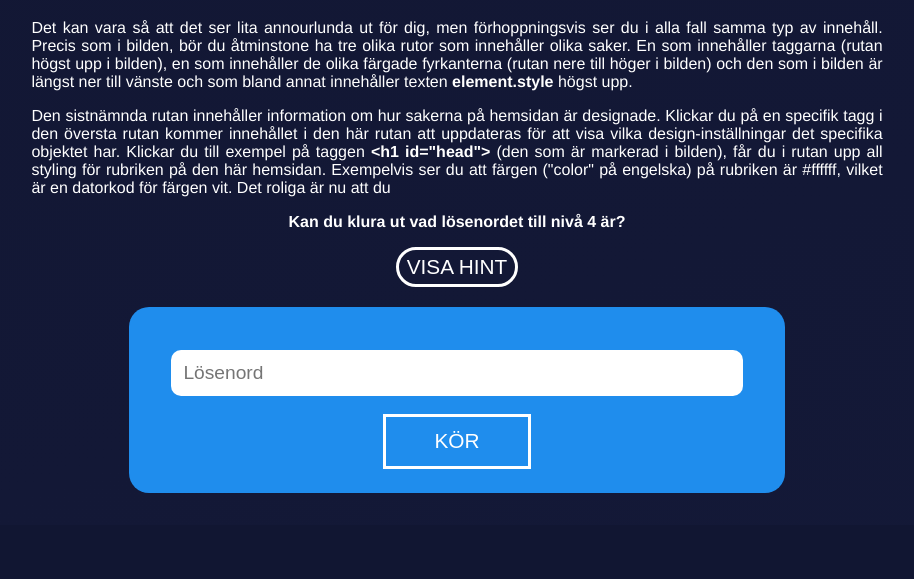
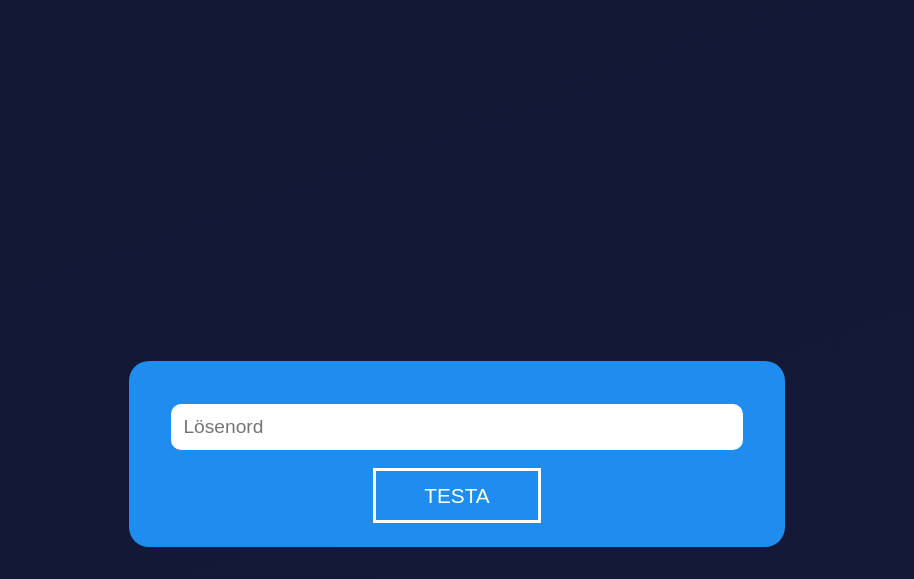
Before and after one commit to HelloWorldSweden/uppdrag, a PHP site: page /level3_bonjour.html in a window 1280 px wide. Shown: the part 631-1210 px from the top of the page, without its empty margins (183-1097 px from the left). Before the commit the page ends 1124 px from the top, so only its background shows below. Run offline with PHP 8.4, Linux system fonts and the light colour scheme; some web fonts are replaced.

Commit message:
Stories for levels

```diff
--- a/ctf/klar.html
+++ b/ctf/klar.html
@@ -1,7 +1,7 @@
 <!DOCTYPE html>
 <html lang="en">
   <head>
-    <title>CTF - klar!</title>
+    <title>HW! CTF - Klar</title>
     <meta charset="utf-8">
     <meta http-equiv="X-UA-Compatible" content="IE=edge">
     <meta name="viewport" content="width=device-width, initial-scale=1">
--- a/ctf/level3_bonjour.html
+++ b/ctf/level3_bonjour.html
@@ -1,7 +1,7 @@
 <!DOCTYPE html>
 <html lang="en">
   <head>
-    <title>Level 3 - HW! Hacker Challange</title>
+    <title>HW! CTF - Level 3</title>
     <meta charset="utf-8">
     <meta http-equiv="X-UA-Compatible" content="IE=edge">
     <meta name="viewport" content="width=device-width, initial-scale=1">
@@ -26,36 +26,13 @@
       </h2>
       <p>
         Hade egentligen tänkt att gratta dig med en fin bild, men det verkar som
-        att någon har varit inne på min sida och tagit bort den... Jag tror verkligan
-        att du hade uppskattat min bild.
-      </p>
-      <p>
-        Aja, vi får väl fortsätta utan min bild. Nu ska vi fortsätta kolla lite närmare
-        på fliken <em>elements</em>. När du är inne på den fliken, bör du samtidigt ha
-        tillgång till en annan meny som bland annat innehåller flikarna <em>styles</em>,
-        <em>event listeners</em> och <em>DOM breakpoints</em>. Går du in på <em>styles</em>
-        bör du se något i stil med detta:
-      </p>
-      <img class="small-image center" src="https://cdn.glitch.com/9f283387-d235-4e18-8461-e5d9e2d2c5da%2Fdevtools_styles.png?v=1593605722237" alt="bild på hur devtools ser ut">
-      <p>
-        Det kan vara så att det ser lita annourlunda ut för dig, men förhoppningsvis ser du
-        i alla fall samma typ av innehåll. Precis som i bilden, bör du åtminstone ha tre olika
-        rutor som innehåller olika saker. En som innehåller taggarna (rutan högst upp i bilden),
-        en som innehåller de olika färgade fyrkanterna (rutan nere till höger i bilden) och
-        den som i bilden är längst ner till vänste och som bland annat innehåller texten
-        <b>element.style</b> högst upp.
-      </p>
-      <p>
-        Den sistnämnda rutan innehåller information om hur sakerna på hemsidan är designade.
-        Klickar du på en specifik tagg i den översta rutan kommer innehållet i den här rutan
-        att uppdateras för att visa vilka design-inställningar det specifika objektet har.
-        Klickar du till exempel på taggen <b>&lt;h1 id="head"&gt;</b> (den som är markerad i bilden),
-        får du i rutan upp all styling för rubriken på den här hemsidan. Exempelvis ser du att färgen
-        ("color" på engelska) på rubriken är #ffffff, vilket är en datorkod för färgen vit. Det roliga är nu att du
+        att någon har varit inne på min sida och lagt till någon ny inställning
+        så att den inte längre syns... Jag tror verkligen att du hade uppskattat
+        min bild.
       </p>
       <p class="center-text">
         <b>
-          Kan du klura ut vad lösenordet till nivå 4 är?
+          Kan du hitta lösenordet till nivå 4?
         </b>
       </p>
     </div>
@@ -64,17 +41,18 @@
       <button onclick="showHint()" id="hint-button">VISA HINT</button>
       <p class="dold plain-text">
         <b>HINT:</b>
-        <i>Du behöver ändra i <b>styles</b> för att hitta bilden. (eller öppna bilden via dess länk, eller ta bort "dold"-klassen bilden.)</i>
+        <i>Det finns fler sätt att lösa den här nivån, men till en av lösningarna kan
+          det vara bra att läsa om avsnittet <b>2.2 Styles</b> i DevTools-guiden.</i>
       </p>
     </div>
 
     <!-- Fin bild -->
-    <img class="center dold" src="https://cdn.glitch.com/9f283387-d235-4e18-8461-e5d9e2d2c5da%2Fcode_4.png?v=1593510001529" alt="lösenordet finns här"/>
+    <img class="center osynlig" src="https://cdn.glitch.com/9f283387-d235-4e18-8461-e5d9e2d2c5da%2Fcode_4.png?v=1593758841182" alt="Ha, ha, den är gömd!"/>
 
     <!-- Rutan med input -->
     <div id="form">
       <input type="text" placeholder="Lösenord" id="code" required/>
-      <button onclick="evaluateForm()" id="form-button">KÖR</button>
+      <button onclick="evaluateForm()" id="form-button">TESTA</button>
     </div>
     <script src="script.js"></script>
   </body>
--- a/ctf/script_level1.js
+++ b/ctf/script_level1.js
@@ -1 +1 @@
-console.log('Lösenordet till nivå 2: vitlöksbröd');
+console.log('Lösenordet: vitlöksbröd');
--- a/ctf/style.css
+++ b/ctf/style.css
@@ -125,4 +125,6 @@ a {
   display: none;
 }
 
-/*visibility: hidden;*/
+.osynlig {
+  visibility: hidden;
+}
```
Also changed, not shown: ctf/index.html (+18 -4 lines), ctf/level1_hej.html (+17 -11 lines), ctf/level2_hello.html (+21 -21 lines), 1 other file.
